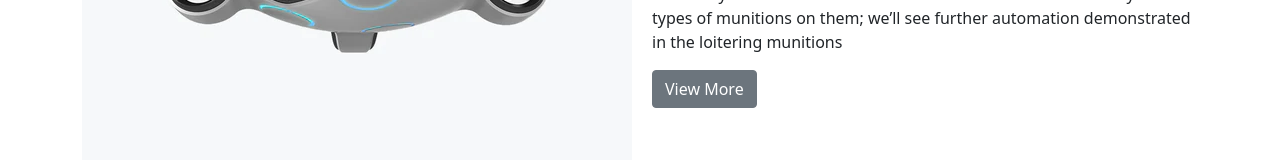
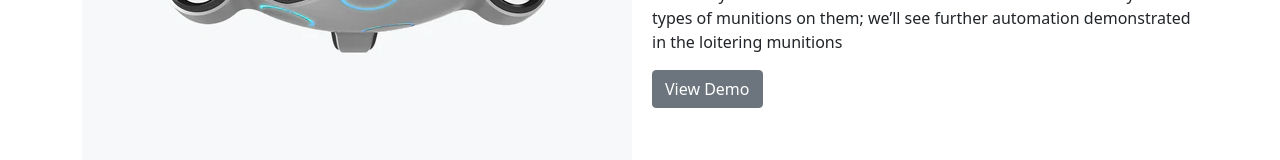
Before and after one commit to mkpbd/product-analysis-website, a React (Create React App) app: page / in a window 1280 px wide. Shown: the part 420-580 px from the top of the page. Built offline with nearby package versions, Linux system fonts and the light colour scheme.

Commit message:
favicon change and button add

```diff
--- a/public/index.html
+++ b/public/index.html
@@ -2,14 +2,14 @@
 <html lang="en">
   <head>
     <meta charset="utf-8" />
-    <link rel="icon" href="%PUBLIC_URL%/favicon.ico" />
+    <link rel="icon" href="%PUBLIC_URL%/images/drone-1.webp" />
     <meta name="viewport" content="width=device-width, initial-scale=1" />
     <meta name="theme-color" content="#000000" />
     <meta
       name="description"
       content="Web site created using create-react-app"
     />
-    <link rel="apple-touch-icon" href="%PUBLIC_URL%/logo192.png" />
+    <link rel="apple-touch-icon" href="%PUBLIC_URL%/images/drone-1.webp" />
     <!--
       manifest.json provides metadata used when your web app is installed on a
       user's mobile device or desktop. See https://developers.google.com/web/fundamentals/web-app-manifest/
--- a/src/components/Header/Header.js
+++ b/src/components/Header/Header.js
@@ -1,7 +1,7 @@
 import React from "react";
 import { Container, Nav, Navbar } from "react-bootstrap";
 import "./Header.css";
-import {Link} from 'react-router-dom';
+import {Link, NavLink} from 'react-router-dom';
 
 const Header = () => {
     const routeObjec = [
@@ -15,7 +15,7 @@ const Header = () => {
   return (
     <Navbar collapseOnSelect expand="lg" bg="white" variant="white">
       <Container>
-        <Navbar.Brand href="#home">Drone App</Navbar.Brand>
+        <Navbar.Brand> <Link to='/home' style={{textDecoration:"none"}}> Drone App </Link></Navbar.Brand>
         <Navbar.Toggle aria-controls="responsive-navbar-nav" className="bg-dark" />
 
         <Navbar.Collapse id="responsive-navbar-nav">
--- a/src/components/Products/Products.js
+++ b/src/components/Products/Products.js
@@ -22,7 +22,7 @@ const Products = () => {
                             There is an expansion of munitions being equipped on military drones and different munitions are being tested on drones,” Gettinger says. “For a long time, we had the archetypal Predator drone, but the field of armed drones has diversified to include smaller and larger aircraft, so the family of munitions has also diversified. We see more variety in the types of munitions on them; we’ll see further automation demonstrated in the loitering munitions
                             </p>
 
-                            <Button variant="secondary" onClick={()=> navigate('/reviews')}>View More</Button>
+                            <Button variant="secondary" onClick={()=> navigate('/reviews')}>View Demo</Button>
 
                     </Col>
 
```
Also changed, not shown: public/drone-1.webp (added).
